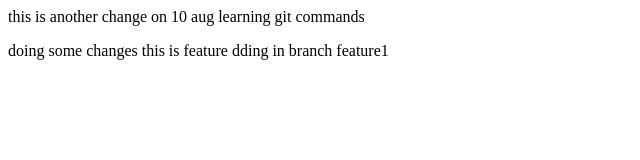
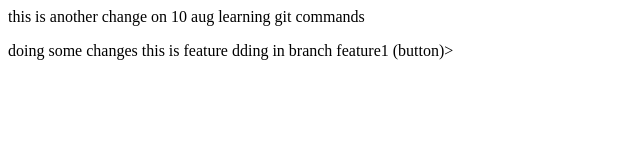
Before and after one commit to work588/localRepo, a plain HTML site: page index.html in a window 1280 px wide. Shown: the full height of the page, 0-640 px from the left. Drawn offline with Linux system fonts and the light colour scheme.

```diff
--- a/index.html
+++ b/index.html
@@ -1,2 +1,2 @@
 <p>this is another change on 10 aug learning git commands</p>
-<p> doing some changes this is feature dding in branch feature1</p>
+<p> doing some changes this is feature dding in branch feature1 (button)></p>
```
